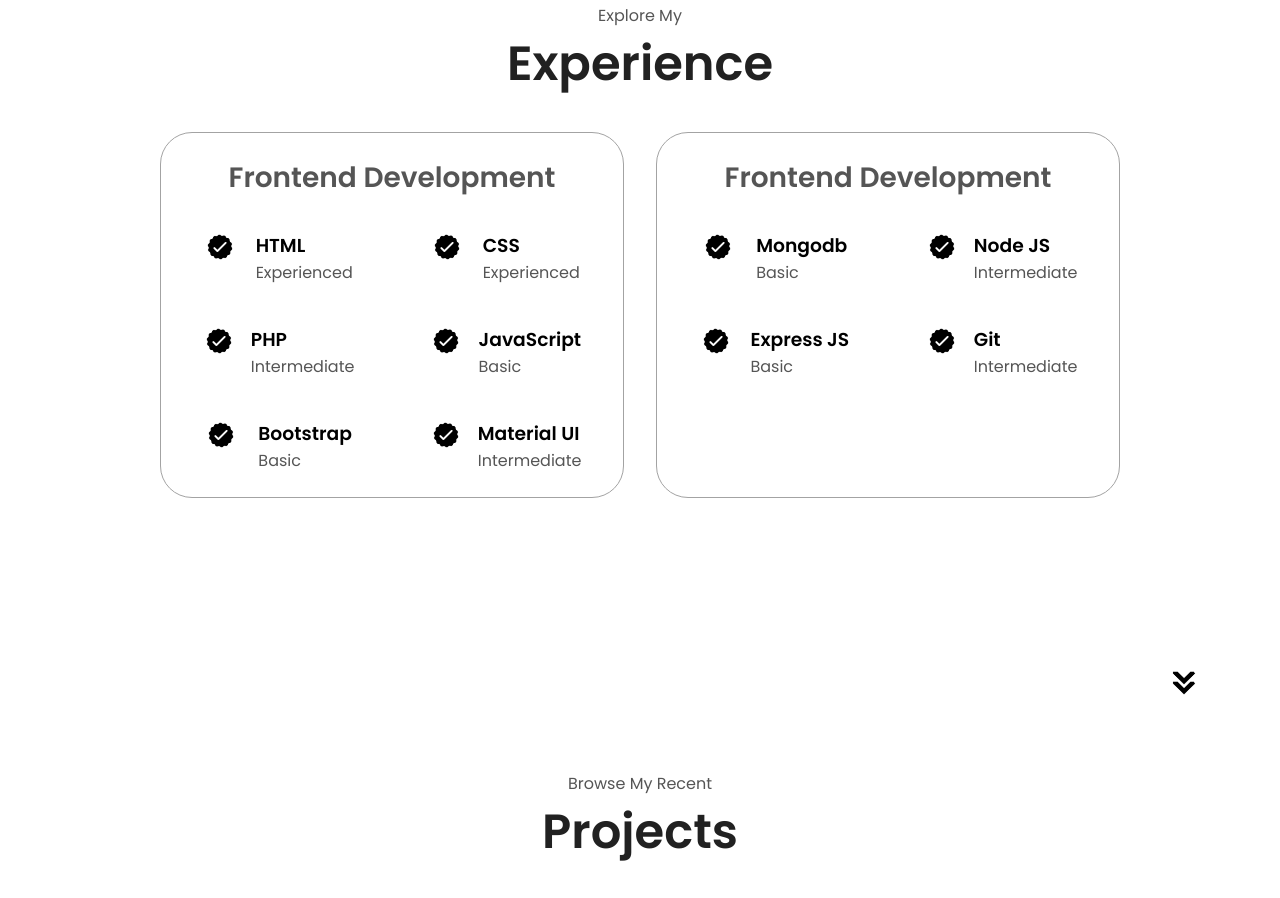
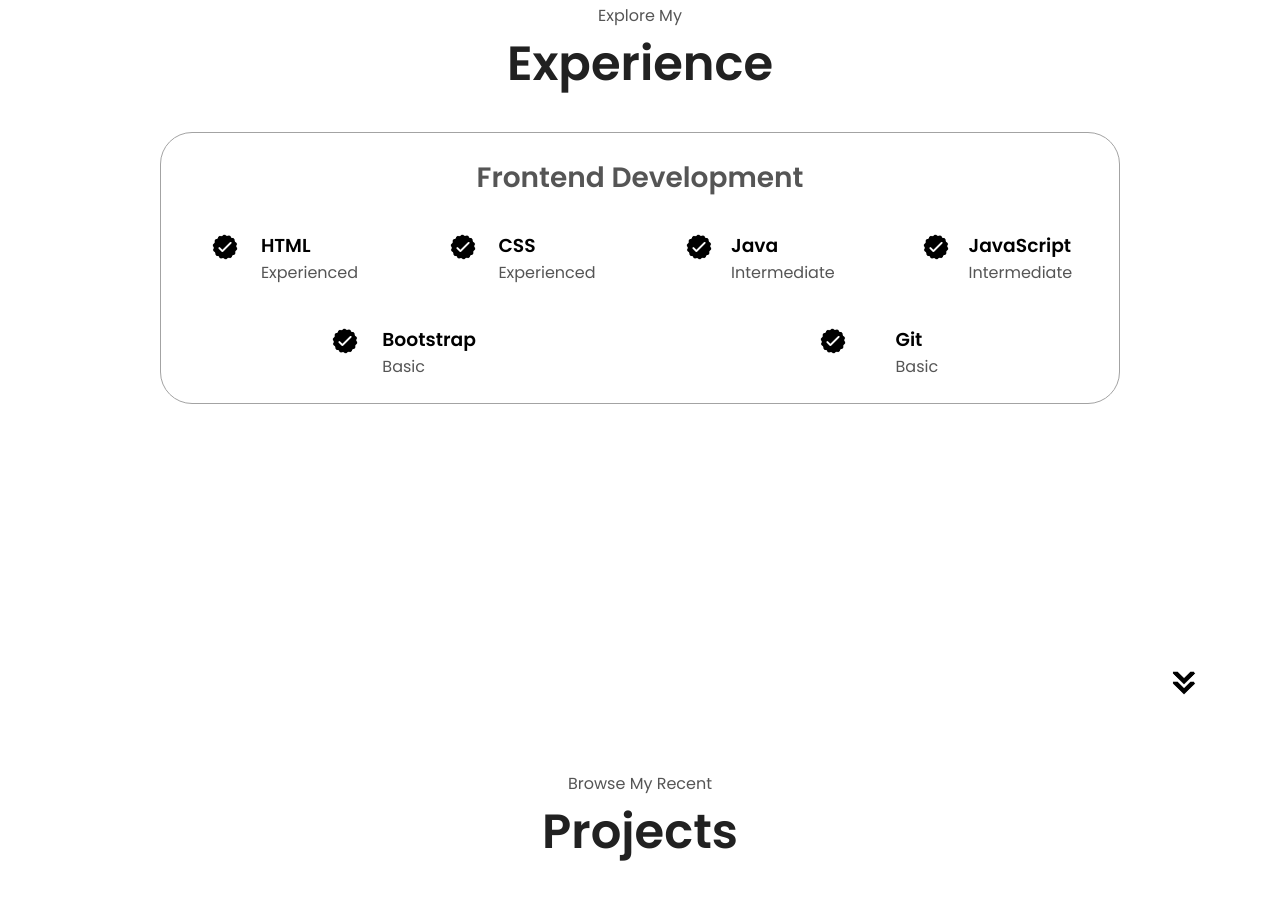
Before and after one commit to SoniMadhav/frist, a plain HTML site: page index.html in a window 1280 px wide. Shown: the part 1693-2591 px from the top of the page. Drawn offline with Linux system fonts and the light colour scheme.

Commit message:
remove second fronted

```diff
--- a/index.html
+++ b/index.html
@@ -117,7 +117,7 @@
             <article>
               <img src="./assets/checkmark.png" alt="Experience icon" class="icon" />
               <div>
-                <h3>PHP</h3>
+                <h3>Java</h3>
                 <p>Intermediate</p>
               </div>
             </article>
@@ -125,7 +125,7 @@
               <img src="./assets/checkmark.png" alt="Experience icon" class="icon" />
               <div>
                 <h3>JavaScript</h3>
-                <p>Basic</p>
+                <p>Intermediate</p>
               </div>
             </article>
             <article>
@@ -138,13 +138,13 @@
             <article>
               <img src="./assets/checkmark.png" alt="Experience icon" class="icon" />
               <div>
-                <h3>Material UI</h3>
-                <p>Intermediate</p>
+                <h3>Git</h3>
+                <p>Basic</p>
               </div>
             </article>
           </div>
         </div>
-        <div class="details-container">
+        <!-- <div class="details-container">
           <h2 class="experience-sub-title">Frontend Development</h2>
           <div class="article-container">
             <article>
@@ -176,7 +176,7 @@
               </div>
             </article>
           </div>
-        </div>
+        </div> -->
       </div>
     </div>
     <img src="./assets/arrow.png" alt="Arrow icon" class="icon arrow" onclick="location.href='./#projects'" />
```
Also changed, not shown: 1 other file.
